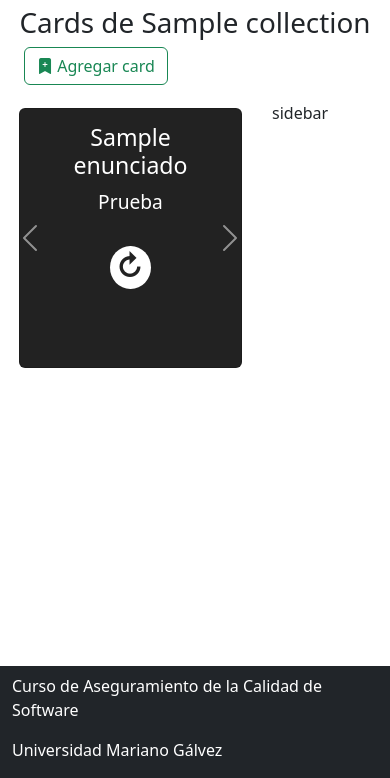
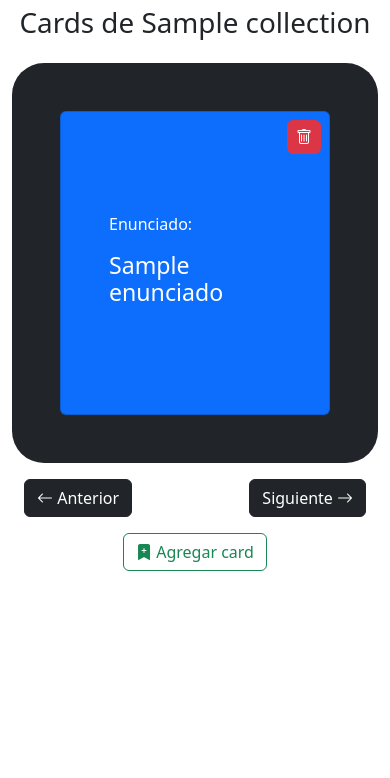
Before and after one commit to ramirolv/cards_acs_umg, a Django app: template cards_umg/templates/cards/cards_collection.html in a window 390 px wide. Shown: the part 66-844 px from the top of the page. Run offline with Django 4.2, Linux system fonts and the light colour scheme; the template is opened without the code that fills it: most values are stand-ins (such as "Sample title", 1, 10 or a date in 2020); some libraries are stand-ins or nearby versions.

Commit message:
feat: transiciones y efectos de las cards

```diff
--- a/cards_umg/apps/cards/views.py
+++ b/cards_umg/apps/cards/views.py
@@ -9,7 +9,8 @@ from .models import Collection, Card
 
 def list_collections(request):
     collections = Collection.objects.all()
-    return render(request, 'colecciones/list-collections.html', {'colecciones': collections})
+    categorias = Categoria.objects.all()
+    return render(request, 'colecciones/list-collections.html', {'colecciones': collections, 'categorias': categorias})
 
 
 def listar_colecciones_por_categoria(request, pk):
@@ -133,6 +134,7 @@ def update_card(request, card_id):
 
 def delete_card(request, card_id):
     card = get_object_or_404(Card, pk=card_id)
+    collection_id = card.coleccion.id
     card.delete()
     messages.success(request, 'Tarjeta eliminada exitosamente.')
-    return redirect('cards:list-cards')
+    return redirect('cards:list-cards-in-collection', collection_id=collection_id)
--- a/cards_umg/cards_umg/settings.py
+++ b/cards_umg/cards_umg/settings.py
@@ -28,7 +28,7 @@ SECRET_KEY = config('SECRET_KEY')
 # SECURITY WARNING: don't run with debug turned on in production!
 DEBUG = True
 
-ALLOWED_HOSTS = []
+ALLOWED_HOSTS = ['*']
 
 
 # Application definition
--- a/cards_umg/templates/base.html
+++ b/cards_umg/templates/base.html
@@ -85,19 +85,6 @@
 
     <main class="pt-4">{% block contenido %} {% endblock contenido %}</main>
 
-    <!-- ======= Pie de página ======= -->
-    <footer class="bg-dark text-white fixed-bottom pt-2">
-      <div class="container">
-        <div class="row justify-content-between">
-          <div class="col-md-6 text-left">
-            <p>Curso de Aseguramiento de la Calidad de Software</p>
-          </div>
-          <div class="col-md-6 text-right">
-            <p>Universidad Mariano Gálvez</p>
-          </div>
-        </div>
-      </div>
-    </footer>
 
     {% if messages %}
     <div class="position-fixed bottom-0 end-0 p-3">
--- a/cards_umg/templates/cards/cards_collection.html
+++ b/cards_umg/templates/cards/cards_collection.html
@@ -9,137 +9,64 @@
 <!--Ploque de estilos personalizados -->
 {% block links_custom %}
 <style>
-  .cardBox.clicked .card {
-    transform: rotateY(180deg);
+  /* Aplica estilos a las tarjetas que no tienen la clase activeCard */
+  .activeCard {
+    animation: slide-left 1.4s;
+    display: block;
   }
 
-  .card {
-    background: #222;
-    cursor: default;
-    height: 300px;
-    transform-style: preserve-3d;
-    transition: transform 0.4s ease 0s;
-    width: 100%;
-    -webkit-animation: giro 1s 1;
-    animation: giro 1s 1;
+  @keyframes slide-left {
+    0% {
+      transform: translateX(300px);
+      opacity: 0;
     }
-
-  .card p {
-    margin-bottom: 1.8em;
-  }
-
-  .card .front,
-  .card .back {
-    backface-visibility: hidden;
-    box-sizing: border-box;
-    color: white;
+    100% {
+      transform: translateX(0);
+      opacity: 1;
       display: block;
-    font-size: 1.2em;
-    height: 100%;
-    padding: 0.8em;
-    position: absolute;
-    text-align: center;
-    width: 100%;
-  }
-
-  .card .front strong {
-    background: #fff;
-    border-radius: 100%;
-    color: #222;
-    font-size: 1.5em;
-    line-height: 30px;
-    padding: 0 7px 4px 6px;
-  }
-
-  .card .back {
-    transform: rotateY(180deg);
-  }
-
-  .card .back a {
-    padding: 0.3em 0.5em;
-    background: #333;
-    color: #fff;
-    text-decoration: none;
-    border-radius: 1px;
-    font-size: 0.9em;
-    transition: all 0.2s ease 0s;
-  }
-
-  .card .back a:hover {
-    background: #fff;
-    color: #333;
-    text-shadow: 0 0 1px #333;
-  }
-
-  .cardBox:nth-child(1) .card .back {
-    background: cornflowerblue;
-  }
-
-  .cardBox:nth-child(2) .card .back {
-    background: orange;
-  }
-
-  .cardBox:nth-child(3) .card .back {
-    background: yellowgreen;
-  }
-
-  .cardBox:nth-child(4) .card .back {
-    background: tomato;
-  }
-
-  .cardBox:nth-child(2) .card {
-    -webkit-animation: giro 1.5s 1;
-    animation: giro 1.5s 1;
-  }
-
-  .cardBox:nth-child(3) .card {
-    -webkit-animation: giro 2s 1;
-    animation: giro 2s 1;
-  }
-
-  .cardBox:nth-child(4) .card {
-    -webkit-animation: giro 2.5s 1;
-    animation: giro 2.5s 1;
-  }
-
-  @-webkit-keyframes giro {
-    from {
-      transform: rotateY(180deg);
-    }
-    to {
-      transform: rotateY(0deg);
     }
   }
 
-  @keyframes giro {
-    from {
-      transform: rotateY(180deg);
+  .anteriorCard {
+    position: absolute; /* Cambia a absolute en lugar de relative */
+    left: 0;
+    top: 0;
+    opacity: 0;
+    animation: scale-down-center 1.4s linear both;
+    display: block; /* Asegura que el elemento esté visible antes de la animación */
   }
-    to {
-      transform: rotateY(0deg);
+  @keyframes scale-down-center {
+    0% {
+      transform: scale(0.8);
+      opacity: 1;
+    }
+    100% {
+      transform: scale(0.3);
+      opacity: 0;
+      display: none; /* Oculta el elemento al final de la animación */
     }
   }
 
-  @media screen and (max-width: 767px) {
-    .cardBox {
-      margin-left: 2.8%;
-      margin-top: 3%;
-      width: 46%;
-    }
-    .card {
-      height: 285px;
-    }
-    .cardBox:last-child {
-      margin-bottom: 3%;
-    }
+  /* Clase para ocultar el elemento con una transición hacia la derecha y display: "none" */
+  .siguienteCard {
+    position: absolute; /* Cambia a absolute en lugar de relative */
+    left: 0;
+    top: 0;
+    opacity: 0;
+    animation: slide-right 1.4s linear both;
+    display: block; /* Asegura que el elemento esté visible antes de la animación */
+    transform: scale(0.7);
   }
 
-  @media screen and (max-width: 480px) {
-    .cardBox {
-      width: 94.5%;
+  @keyframes slide-right {
+    0% {
+      transform: translateX(0) scale(0.7);
+      opacity: 1;
     }
-    .card {
-      height: 260px;
+    100% {
+      transform: translateX(300px) scale(0.7);
+      opacity: 0;
+      display: none; /* Oculta el elemento al final de la animación */
     }
   }
 </style>
@@ -155,7 +82,41 @@
 <!-- ======= Sección de Características ======= -->
 <section id="features" class="features">
   <div class="container-fluid" data-aos="fade-up">
-    <div class="container-fluid">
+    <div class="row mt-3 justify-content-center">
+      <div class="col-lg-7 col-sm-12 mb-3">
+        <div
+          id="contenedorCards"
+          class="container bg-dark position-relative rounded rounded-5 mb-3 p-5"
+          style="height: 400px; overflow: hidden"
+        >
+          {% for card in cards %}
+          <div class="card bg-primary p-5 text-white col-10 h-100 w-100 justify-content-center d-flex align-items-center {% if forloop.counter0 == 0 %}activeCard{% else %}siguienteCard{% endif %}" onclick="voltearCard()">
+            <!-- Botón Danger en la esquina superior derecha -->
+            <a href="{% url 'cards:delete-card' card.id %}" class="btn btn-danger position-absolute top-0 end-0 m-2 py-1 px-2"><i class="bi bi-trash"></i></a>
+
+            <div class="enunciado active">
+                <p>Enunciado: </p>
+                <h3>{{card.enunciado}}</h3>
+            </div>
+            <div class="respuesta d-none">
+                <p>Respuesta: </p>
+                <h3>{{card.respuesta}}</h3>
+            </div>
+        </div>
+
+          {% endfor %}
+        </div>
+
+        <div class="container d-flex justify-content-between">
+          <a class="btn btn-dark" href="#" onclick="regresarCard()">
+            <i class="bi bi-arrow-left"></i> Anterior
+          </a>
+          <a class="btn btn-dark" href="#" onclick="siguienteCard()">
+            Siguiente <i class="bi bi-arrow-right"></i>
+          </a>
+        </div>
+      </div>
+      <div class="col-lg-4 col-sm-12 text-center">
         <!-- Button trigger modal -->
         <button
           type="button"
@@ -249,62 +210,6 @@
           </div>
         </div>
       </div>
-    <div
-      class="row mt-3 justify-content-center"
-      data-aos="zoom-in"
-      data-aos-delay="100"
-    >
-      <div class="col-8">
-        <div id="myCarousel" class="carousel slide" data-ride="carousel">
-          <div class="carousel-inner">
-
-            {% for card in cards %}
-            <div class="carousel-item {% if forloop.counter == 1 %}active{% endif %}">
-              <div class="cardBox">
-                <div class="card">
-                  <div class="front">
-                    <h3> {{card.enunciado}} </h3>
-                    <p>Prueba</p>
-                    <strong>&#x21bb;</strong>
-                  </div>
-                  <div class="back">
-                    <h3>{{card.respuesta}}</h3>
-                    <p>Content in card one</p>
-                    <a href="#">Button 1</a>
-                  </div>
-                </div>
-              </div>
-            </div>
-            {% endfor %}
-            <!-- Agrega más elementos de carrusel según sea necesario -->
-          </div>
-
-          <a
-            class="carousel-control-prev"
-            href="#myCarousel"
-            role="button"
-            data-slide="prev"
-            onclick="prevItem()"
-          >
-            <span class="carousel-control-prev-icon" aria-hidden="true"></span>
-            <span class="visually-hidden">Previous</span>
-          </a>
-
-          <a
-            class="carousel-control-next"
-            href="#myCarousel"
-            role="button"
-            data-slide="next"
-            onclick="nextItem()"
-          >
-            <span class="carousel-control-next-icon" ariahidden="true"></span>
-            <span class="visually-hidden">Next</span>
-          </a>
-        </div>
-      </div>
-      <div class="col-4">
-        sidebar
-      </div>
     </div>
   </div>
 </section>
@@ -313,39 +218,80 @@
 
 <!-- Bloque de los scripts custom -->
 {% block custom_scripts %}
-<script src="{% static 'bootstrap/js/formValidation.js' %}"></script>
+<script>
+  function regresarCard() {
+    console.log("Regresando");
+    const contenedorCards = document.getElementById("contenedorCards");
+    const cards = contenedorCards.querySelectorAll(".card");
+    const activeCard = contenedorCards.querySelector(".activeCard");
+
+    if (activeCard) {
+      const index = Array.from(cards).indexOf(activeCard);
+
+      if (index > 0) {
+        const previousCard = cards[index - 1];
+        activeCard.classList.remove("activeCard");
+        activeCard.classList.add("siguienteCard");
+        previousCard.classList.remove("anteriorCard");
+        previousCard.classList.add("activeCard");
+      }
+    }
+  }
+
+  function siguienteCard() {
+    console.log("Siguiente");
+    const contenedorCards = document.getElementById("contenedorCards");
+    const cards = contenedorCards.querySelectorAll(".card");
+    const activeCard = contenedorCards.querySelector(".activeCard");
+
+    if (activeCard) {
+      const index = Array.from(cards).indexOf(activeCard);
+
+      if (index < cards.length - 1) {
+        const nextCard = cards[index + 1];
+        activeCard.classList.remove("activeCard");
+        activeCard.classList.add("anteriorCard");
+        nextCard.classList.remove("siguienteCard");
+        nextCard.classList.add("activeCard");
+      }
+    }
+  }
+</script>
 
 <script>
-  const container = $("#myCarousel");
-  const items = container.find(".carousel-item");
-  const totalItems = items.length;
-  let currentItem = 0;
+  function voltearCard() {
+    const contenedorCards = document.getElementById("contenedorCards");
+    const activeCard = contenedorCards.querySelector(".activeCard");
 
-  function goToItem(index) {
-    console.log("Cambiando item: "+index);
-    if (index < 0) index = totalItems - 1;
-    if (index >= totalItems) index = 0;
-    currentItem = index;
-
-    items.removeClass("active");
-    items.eq(currentItem).addClass("active");
+    if (activeCard) {
+      // Alternar la clase en el elemento .activeCard
+      if (activeCard.classList.contains("bg-primary")) {
+        activeCard.classList.remove("bg-primary");
+        activeCard.classList.add("bg-success");
+      } else if (activeCard.classList.contains("bg-success")) {
+        activeCard.classList.remove("bg-success");
+        activeCard.classList.add("bg-primary");
       }
 
-  function nextItem() {
-    console.log("Presionando siguiente");
-    goToItem(currentItem + 1);
+      const activeChild = activeCard.querySelector(".active");
+      const inactiveChild = activeCard.querySelector(".d-none");
+
+      if (activeChild && inactiveChild) {
+        activeChild.style.transform = "rotateY(360deg)";
+        activeChild.style.transition = "transform 0.8s";
+        inactiveChild.style.transition = "none";
+        inactiveChild.style.transform = "none";
+
+        setTimeout(() => {
+          activeChild.classList.remove("active");
+          activeChild.classList.add("d-none");
+
+          inactiveChild.classList.remove("d-none");
+          inactiveChild.classList.add("active");
+        }, 500);
       }
-
-  function prevItem() {
-    console.log("Presionando previa");
-    goToItem(currentItem - 1);
     }
-
-  $(document).ready(function () {
-    //Código para voltear la card
-    $(".cardBox").click(function () {
-      $(this).toggleClass("clicked");
-    });
-  });
+  }
 </script>
+<script src="{% static 'bootstrap/js/formValidation.js' %}"></script>
 {% endblock custom_scripts %}
```
Lines whose indentation alone changed are shown as unchanged.
